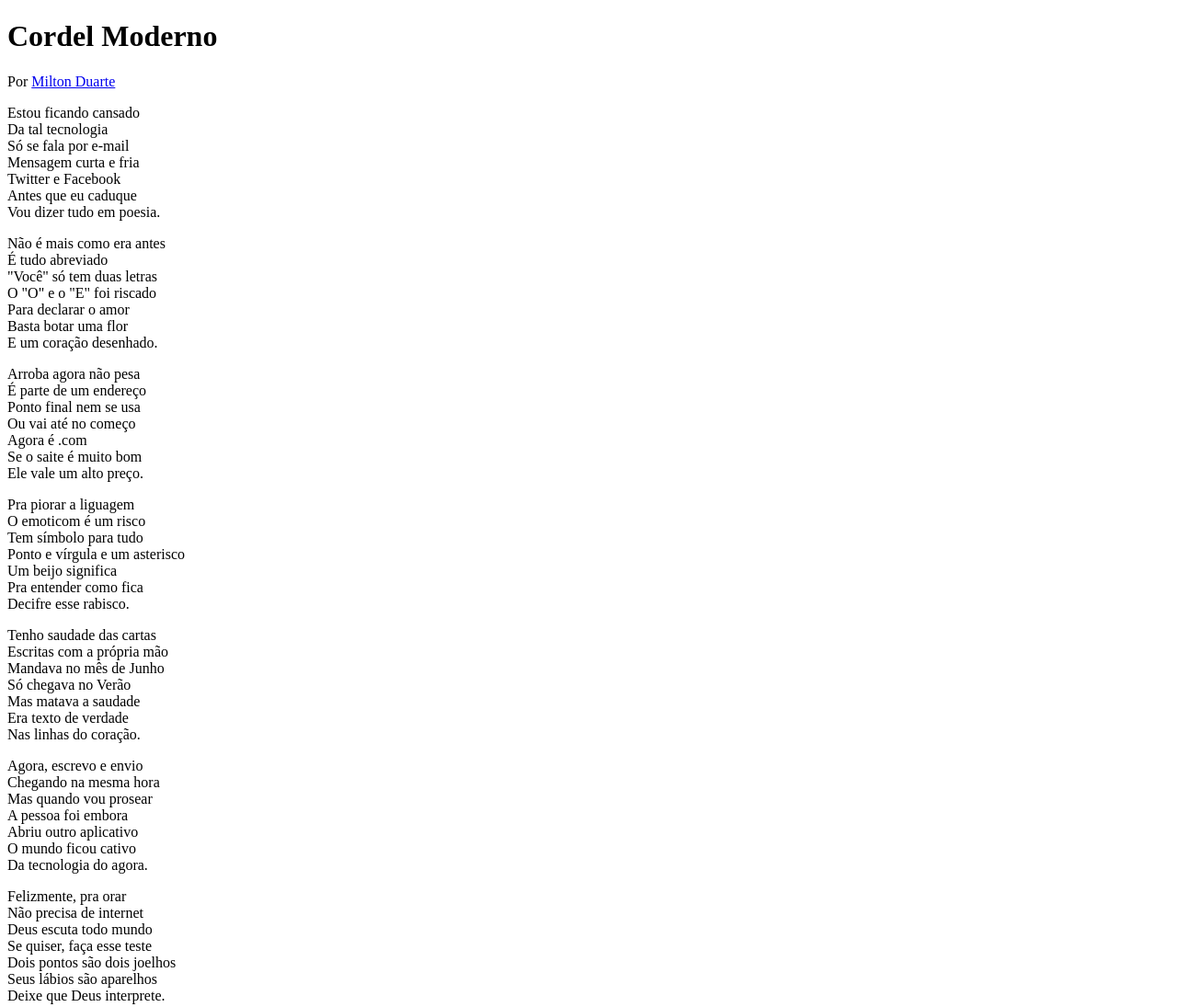
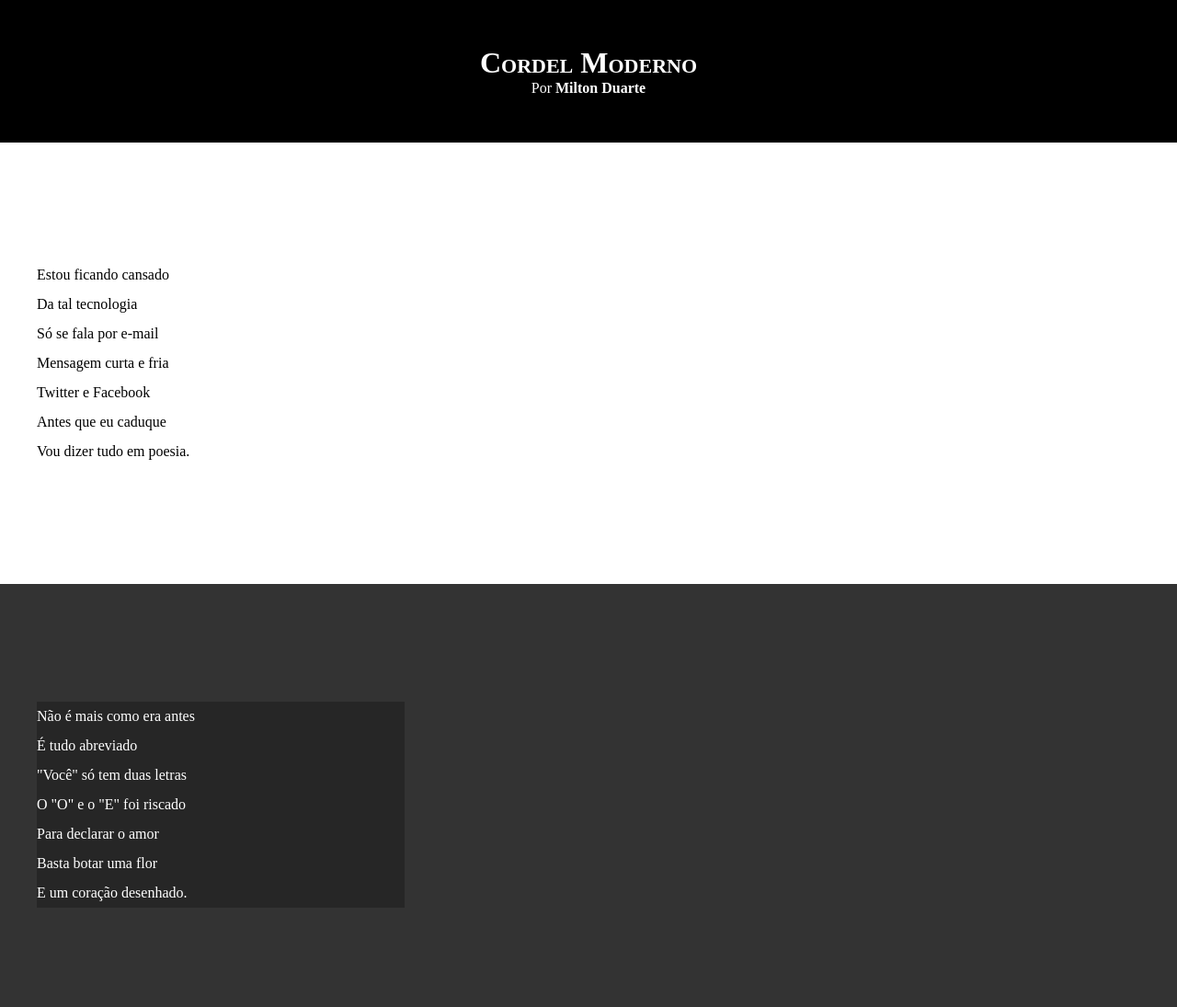
Before and after one commit to lucaslehm/html-css, a plain HTML site: page Desafios/desafio-cordel/index.html in a window 1280 px wide. Shown: the top 1095 px of the page at 92% size. Drawn offline with Linux system fonts and the light colour scheme.

Commit message:
att2 cordel

```diff
--- a/Desafios/desafio-cordel/estilo/style.css
+++ b/Desafios/desafio-cordel/estilo/style.css
@@ -1 +1,54 @@
 @charset "UTF-8";
+* {
+    margin: 0px;
+    padding: 0px;
+}
+html, body {
+    min-height: 100vh;
+    background-color: aliceblue;
+}
+
+header {
+    background-color: black;
+    color: white;
+    text-align: center;
+}
+header h1 {
+    padding-top: 50px;
+    font-variant: small-caps;
+}
+header p {
+    padding-bottom: 50px;
+}
+section {
+    padding-left: 40px;
+    padding-top: 10%;
+    padding-bottom: 10%;
+    line-height: 2em;
+}
+section.normal {
+    background-color: white;
+    color: black;
+}
+section.imagem {
+    background-color: rgb(51, 51, 51);
+    color: white;
+}
+.imagem > p {
+    width: 400px;
+    background-color: rgba(0, 0, 0, 0.253);
+}
+a {
+    color: white;
+    text-decoration: none;
+    font-weight: bolder;
+}
+a:hover {
+    text-decoration: underline;
+}
+footer {
+    background-color: black;
+    color: white;
+    text-align: center;
+    padding: 10px;
+}
--- a/Desafios/desafio-cordel/index.html
+++ b/Desafios/desafio-cordel/index.html
@@ -13,7 +13,7 @@
         <h1>Cordel Moderno</h1>
         <p>Por <a href="https://www.recantodasletras.com.br/poesias/3186743" target="_blank">Milton Duarte</a></p>
     </header>
-    <section>
+    <section class="normal">
         <p>
             Estou ficando cansado <br>
             Da tal tecnologia <br>
@@ -24,7 +24,7 @@
             Vou dizer tudo em poesia.
         </p>
     </section>
-    <section>
+    <section class="imagem">
         <p>
             Não é mais como era antes <br>
             É tudo abreviado <br>
@@ -35,7 +35,7 @@
             E um coração desenhado. <br>
         </p>
     </section>
-    <section>
+    <section class="normal">
         <p>
             Arroba agora não pesa <br>
             É parte de um endereço <br>
@@ -55,7 +55,7 @@
             Decifre esse rabisco.
         </p>
     </section>
-    <section>
+    <section class="imagem">
         <p>
             Tenho saudade das cartas <br>
             Escritas com a própria mão <br>
@@ -66,7 +66,7 @@
             Nas linhas do coração.
         </p>
     </section>
-    <section>
+    <section class="normal">
         <p>
             Agora, escrevo e envio <br>
             Chegando na mesma hora <br>
```
